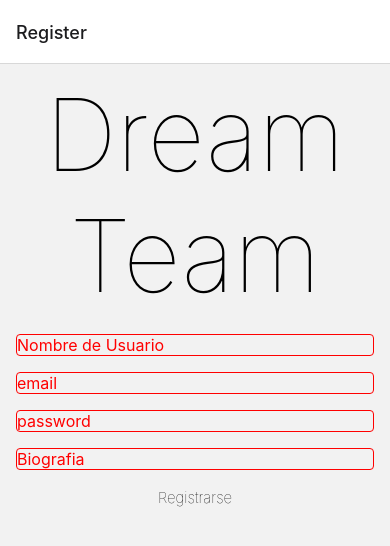
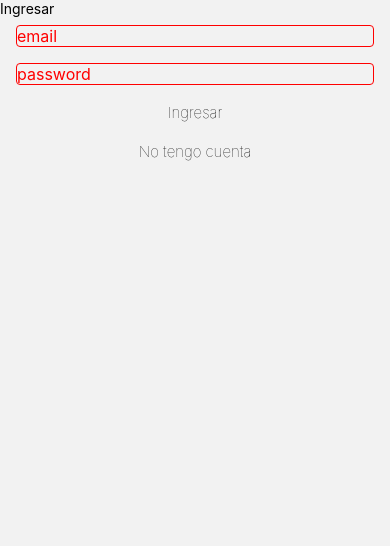
Before and after one commit to TadeoBenzadon/RNFinal, a React Native app: screen /Login in a window 390 px wide. Shown: the top 546 px of the page. Built offline with nearby package versions, Linux system fonts and the light colour scheme.

Commit message:
hice el login

```diff
--- a/App.js
+++ b/App.js
@@ -1,8 +1,10 @@
 import  Register from './src/screens/Register';
 import { StyleSheet, Text, View } from 'react-native';
-import HomeMenu from './src/screens/HomeMenu';
+import HomeMenu from './src/components/HomeMenu';
 import { NavigationContainer } from '@react-navigation/native';
 import { createNativeStackNavigator } from '@react-navigation/native-stack';
+import Login from './src/screens/Login';
+import Home from './src/screens/Home';
 
 const Stack = createNativeStackNavigator();
 {/* La primera Stack.Screen va a ser la primera vista que vea el usuario */}
@@ -12,8 +14,9 @@ export default function App() {
 		<NavigationContainer>
 			<Stack.Navigator>
 				<Stack.Screen name="Register" component={Register} />
-{/* 				<Stack.Screen name="Login" component={Login} /> */}
+				<Stack.Screen options={{ headerShown: false }} name="Login" component={Login} />
 				<Stack.Screen name="HomeMenu" component={HomeMenu} />
+				<Stack.Screen name="Home" component={Home} />
 			</Stack.Navigator>
 		</NavigationContainer>
 	);
--- /dev/null
+++ b/src/screens/Home.js
@@ -0,0 +1,7 @@
+import React from 'react'
+
+export default function Home() {
+  return (
+    <div>Home</div>
+  )
+}
--- /dev/null
+++ b/src/screens/Login.js
@@ -0,0 +1,87 @@
+import React, { Component } from 'react';
+import { View, Text, TextInput, StyleSheet } from 'react-native';
+import { auth } from '../../firebase/config';
+
+class Login extends Component {
+	constructor() {
+		super();
+		this.state = {
+			email: '',
+			pass: '',
+		};
+	}
+	login(email, pass) {
+		auth
+			.signInWithEmailAndPassword(email, pass)
+			.then((res) => {
+				this.props.navigation.navigate('Home');
+			})
+			.catch((error) => console.log(error));
+	}
+
+	render() {
+		return (
+			<View>
+				<Text>Ingresar</Text>
+				<View>
+					<TextInput style={styles.campo} placeholder="email" keyboardType="email-address" onChangeText={(text) => this.setState({ email: text })} value={this.state.email} />
+					<TextInput style={styles.campo} placeholder="password" keyboardType="default" secureTextEntry onChangeText={(text) => this.setState({ pass: text })} value={this.state.pass} />
+					<Text style={styles.text} onPress={() => this.login(this.state.email, this.state.pass)}>Ingresar</Text>
+					<Text style={styles.text} onPress={() => this.props.navigation.navigate('Register')}>No tengo cuenta</Text>
+				</View>
+			</View>
+		);
+	}
+}
+
+
+
+
+const styles = StyleSheet.create({
+
+    titulo:{
+        textAlign: 'center',
+        fontWeight: 50,
+        fontSize: 100,
+        paddingTop: 10,
+        paddingBottom: 10,
+    },
+	campo: {
+         fontSize: 16,
+         borderColor: '#f00',
+         borderWidth: 1,
+         borderStyle: 'solid',
+         borderRadius: 4,
+         marginVertical: 8,
+         marginHorizontal: 16,
+         color: '#f00',
+    },
+    bio:{
+         textAlign: 'center',
+         fontWeight: 50,
+         fontSize: 15,
+         paddingTop: 10,
+         paddingBottom: 10,
+    },
+    button:{
+         fontSize: 18,
+         color: 'red',
+    },
+    text:{
+         textAlign: 'center',
+         fontWeight: 50,
+         fontSize: 15,
+         paddingTop: 10,
+         paddingBottom: 10,
+    },
+    contra:{
+         textAlign: 'center',
+         fontWeight: 50,
+         fontSize: 15,
+         paddingTop: 10,
+         paddingBottom: 10,
+    },
+ });
+
+
+ export default Login;
--- a/src/screens/Register.js
+++ b/src/screens/Register.js
@@ -82,6 +82,9 @@ class Register extends Component {
                     <Text style={styles.text}>Registrarse</Text>
                 </TouchableOpacity>
 
+                <TextInput  onChangeText={(text) => this.setState({ pass: text })} value={this.state.pass} />
+					<Text style={styles.text} onPress={() => this.props.navigation.navigate('Login')}>Ya tengo cuenta</Text>
+
 
                 </View>
 
```
Also changed, not shown: src/components/HomeMenu.js (renamed from src/screens/HomeMenu.js).
